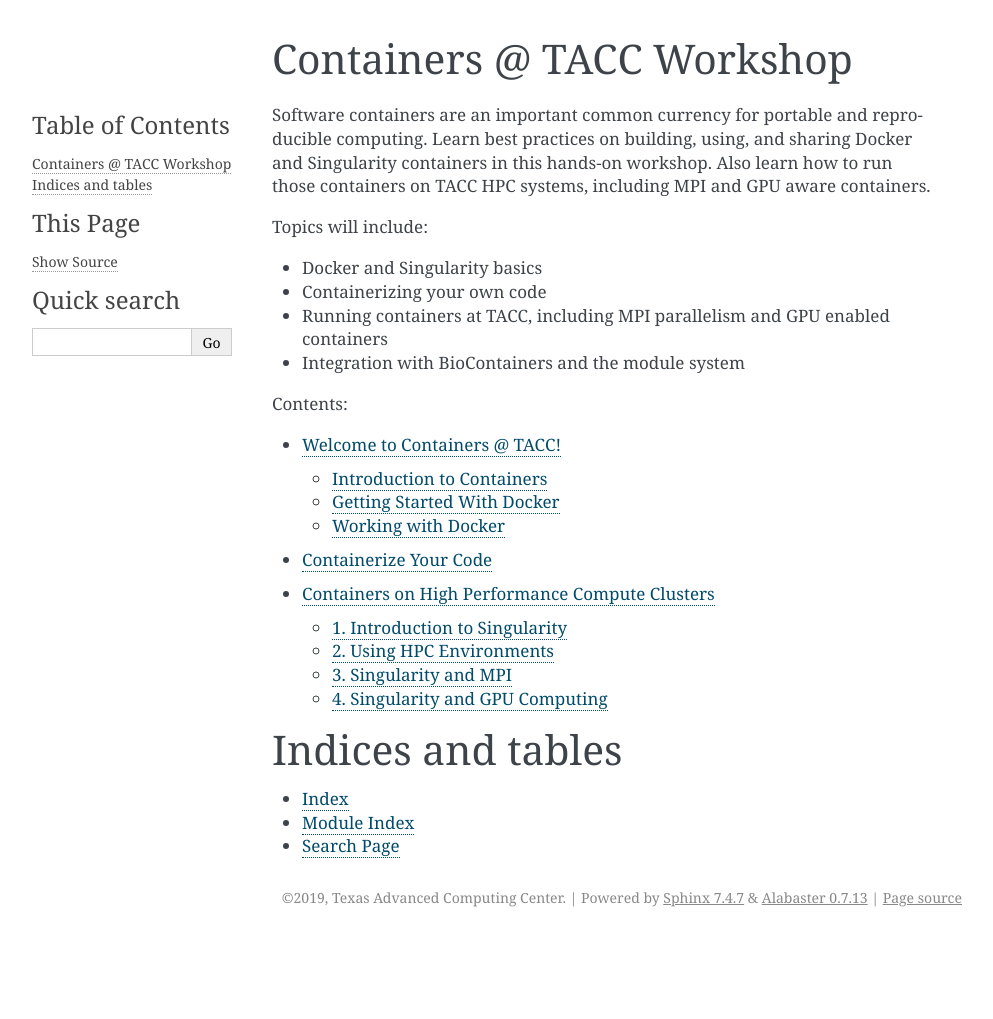
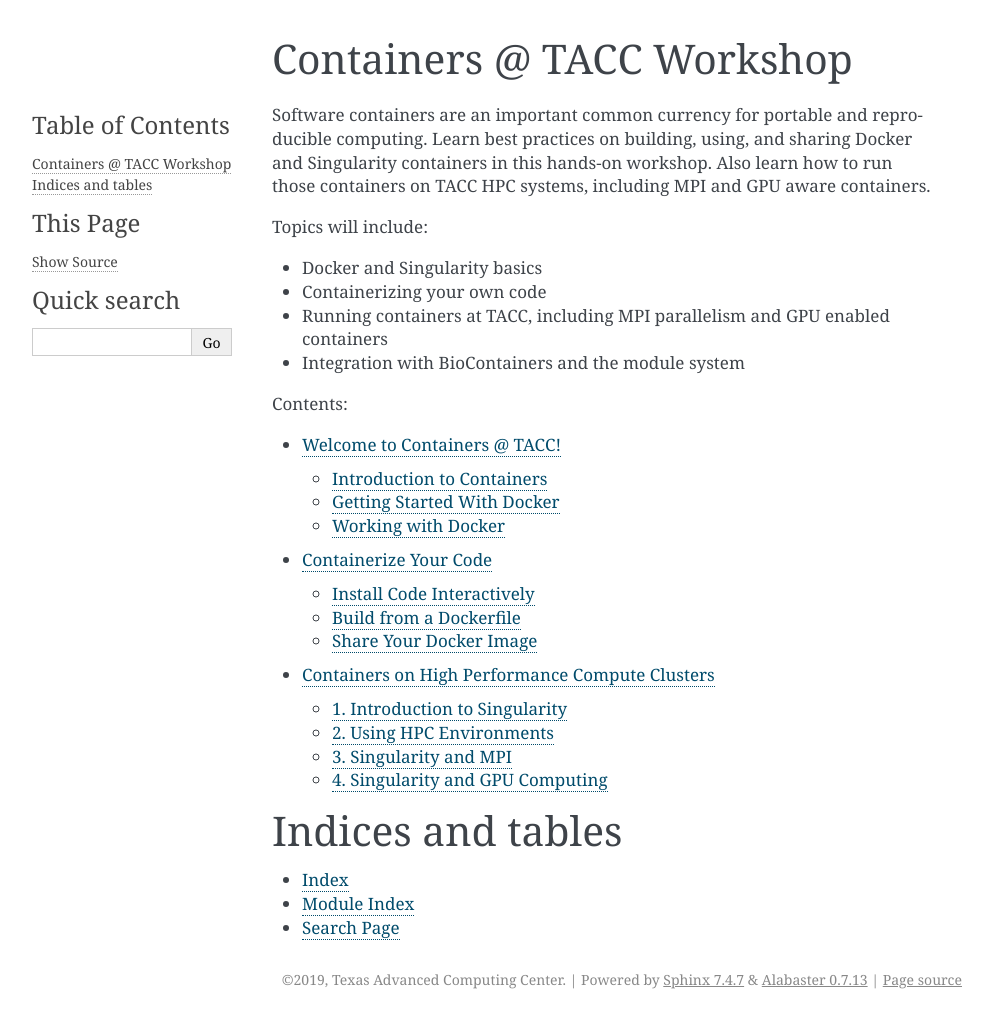
Before and after one commit to TACC/containers_at_tacc, a Sphinx documentation site: the page built from docs/index.rst, in a window 1280 px wide. Shown: the whole page, without its empty margins (148-1141 px from the left). Built offline with Sphinx 7.4.7, drawn with Linux system fonts in a browser that asks for light colours; pages that are not in the unit, such as notebooks, are missing from menus; before the commit the page ends 937 px from its top, so only the background shows below that.

Commit message:
reorganizing and cleaning up

```diff
--- a/docs/containerize-your-code/overview.rst
+++ b/docs/containerize-your-code/overview.rst
@@ -15,9 +15,6 @@
    :maxdepth: 1
    :caption: Sections:
 
-   getting_set_up
-   interactive_build
-   the_dockerfile
-   docker_build
-   docker_push
-   other_considerations
+   install_code_interactively
+   build_from_dockerfile
+   share_your_image
--- a/docs/containerize-your-code/solution.rst
+++ b/docs/containerize-your-code/solution.rst
@@ -4,8 +4,9 @@
 .. code-block:: bash
    :linenos:
 
-   # edit pi.py to include new code
-   # edit Dockerfile to include CMD instruction
+   # 1: edit pi.py to include new code
+   # 2: edit Dockerfile to include CMD instruction
+   # 3: follow the steps below
 
    $ docker build -t username/pi-estimator:0.2 .
    $ docker run --rm username/pi-estimator:0.2
```
